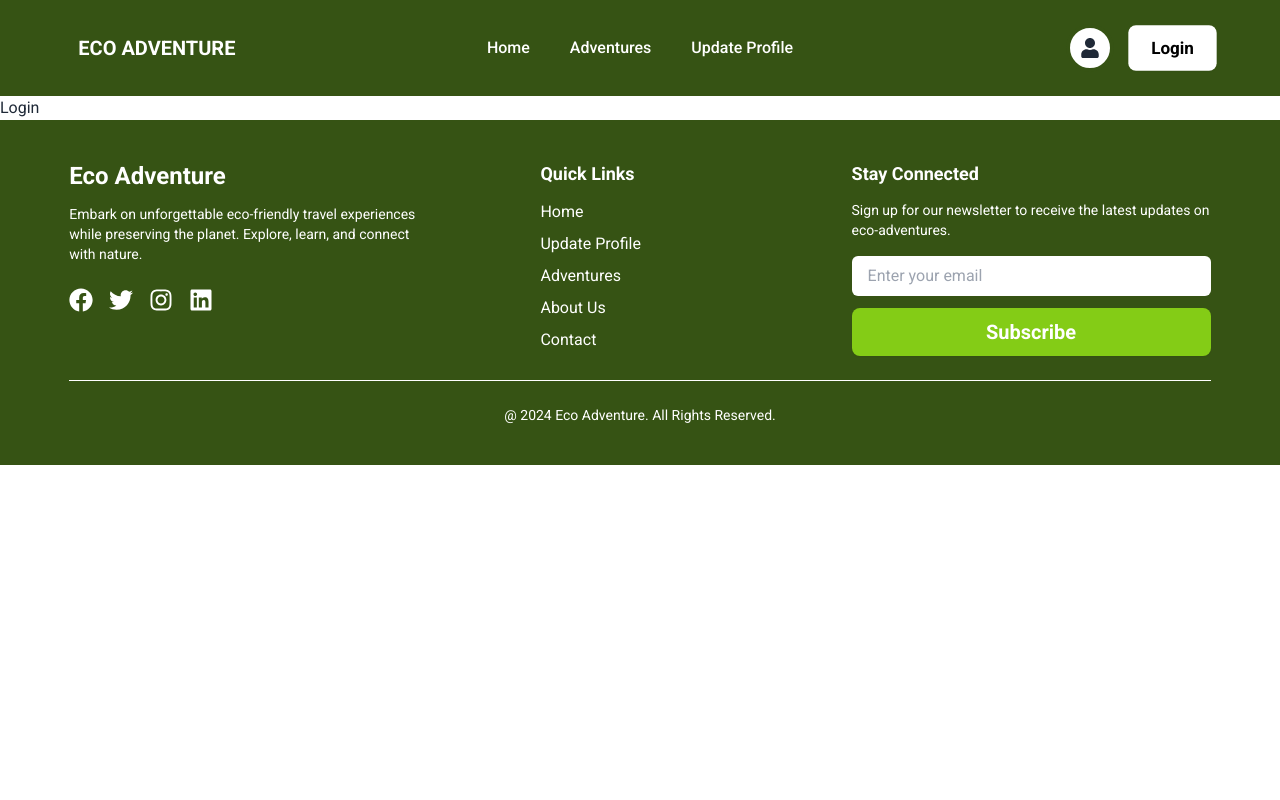
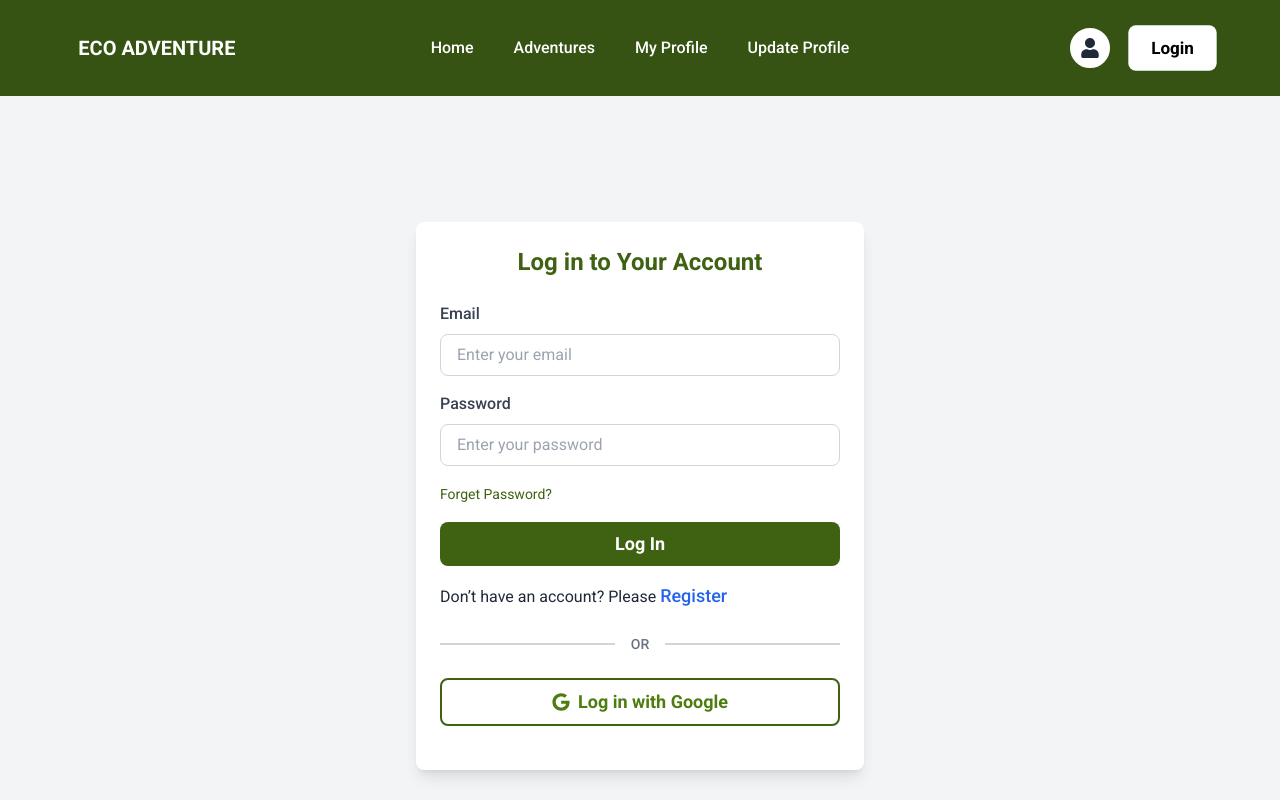
Before and after one commit to monzila-akter/eco-adventure, a React (Vite) app: page /login in a window 1280 px wide. Shown: the top 800 px of the page. Built offline with nearby package versions, Linux system fonts and the light colour scheme.

Commit message:
added details page and forms section

```diff
--- a/src/components/Navbar.jsx
+++ b/src/components/Navbar.jsx
@@ -28,6 +28,7 @@ const Navbar = () => {
         className="menu menu-sm dropdown-content bg-base-100 rounded-box z-[1] mt-3 w-52  shadow text-black text-lg font-medium p-4">
         <NavLink to="/">Home</NavLink>
         <NavLink to="/adventures">Adventures</NavLink>
+        <NavLink to="/myProfile">My Profile</NavLink>
         <NavLink to="/updateProfile">Update Profile</NavLink>
         <span className="w-12 h-12 rounded-full bg-white flex justify-center items-center text-xl border-4 border-lime-900 mt-4"><FaUser></FaUser></span>
     <Link to="/login" className="btn bg-lime-white  px-6 text-lg font-bold  border-none text-white mt-4 mb-4 bg-lime-900">Login</Link>
@@ -39,6 +40,7 @@ const Navbar = () => {
     <ul className="menu menu-horizontal px-1 text-white font-medium text-base space-x-10">
         <NavLink to="/">Home</NavLink>
         <NavLink to="/adventures">Adventures</NavLink>
+        <NavLink to="/myProfile">My Profile</NavLink>
         <NavLink to="/updateProfile">Update Profile</NavLink>
     </ul>
   </div>
--- a/src/pages/Login.jsx
+++ b/src/pages/Login.jsx
@@ -1,11 +1,94 @@
-import React from 'react';
+import React from "react";
+import { FaGoogle } from "react-icons/fa";
+import { Link } from "react-router-dom";
 
 const Login = () => {
-    return (
-        <div>
-            Login
+  return (
+    <div className="min-h-screen flex items-center justify-center bg-gray-100">
+      <div className="w-full max-w-md p-6 bg-white rounded-lg shadow-lg">
+        {/* Title */}
+        <h1 className="text-2xl font-bold text-center text-lime-800 mb-6">
+          Log in to Your Account
+        </h1>
+
+        {/* Login Form */}
+        <form>
+          {/* Email Field */}
+          <div className="mb-4">
+            <label
+              htmlFor="email"
+              className="block text-gray-700 font-medium mb-2"
+            >
+              Email
+            </label>
+            <input
+              type="email"
+              id="email"
+              name="email"
+              placeholder="Enter your email"
+              className="w-full px-4 py-2 border border-gray-300 rounded-lg focus:outline-none focus:ring-2 focus:ring-lime-800 focus:border-transparent"
+            />
+          </div>
+
+          {/* Password Field */}
+          <div className="mb-4">
+            <label
+              htmlFor="password"
+              className="block text-gray-700 font-medium mb-2"
+            >
+              Password
+            </label>
+            <input
+              type="password"
+              id="password"
+              name="password"
+              placeholder="Enter your password"
+              className="w-full px-4 py-2 border border-gray-300 rounded-lg focus:outline-none focus:ring-2 focus:ring-lime-800 focus:border-transparent"
+            />
+          </div>
+
+          {/* Forget Password */}
+          <div className="mb-4">
+            <a
+              href="/forget-password"
+              className="text-sm text-lime-800 hover:underline"
+            >
+              Forget Password?
+            </a>
+          </div>
+
+          {/* Login Button */}
+          <div>
+            <button
+              type="submit"
+              className="w-full text-lg font-semibold bg-lime-800 text-white py-2 px-4 rounded-lg hover:bg-lime-900 "
+            >
+              Log In
+            </button>
+          </div>
+          <p className="mt-4">Don’t have an account? Please <Link to="/register" className="text-lg font-medium text-blue-600">Register</Link></p>
+        </form>
+         {/* Separator */}
+         <div className="flex items-center justify-center mb-6 mt-6">
+          <div className="border-t-2 border-gray-300 w-full"></div>
+          <p className="text-sm font-medium text-gray-500 mx-4">OR</p>
+          <div className="border-t-2 border-gray-300 w-full"></div>
         </div>
-    );
+
+        {/* Google Login Button */}
+        <div className="mb-5">
+          <button
+
+            className="w-full flex items-center justify-center bg-white border-2 border-lime-800 text-lg font-semibold text-lime-700 py-2 px-4 rounded-lg hover:bg-gray-100 "
+          >
+            <FaGoogle className="mr-2"></FaGoogle>
+            Log in with Google
+          </button>
+        </div>
+      </div>
+
+    </div>
+  );
 };
 
 export default Login;
--- /dev/null
+++ b/src/pages/MyProfile.jsx
@@ -0,0 +1,11 @@
+
+
+const MyProfile = () => {
+    return (
+        <div>
+            this is my profile
+        </div>
+    );
+};
+
+export default MyProfile;
--- a/src/pages/Register.jsx
+++ b/src/pages/Register.jsx
@@ -1,11 +1,116 @@
-
+import React from "react";
+import { FaGoogle } from "react-icons/fa";
+import { Link } from "react-router-dom";
 
 const Register = () => {
-    return (
-        <div>
-          register
+  return (
+    <div className="min-h-screen flex items-center justify-center bg-gray-100 py-14">
+      <div className="w-full max-w-md p-6 bg-white rounded-lg shadow-lg">
+        {/* Title */}
+        <h1 className="text-2xl font-bold text-center text-lime-800 mb-6">
+          Log in to Your Account
+        </h1>
+
+        {/* Login Form */}
+        <form>
+          {/* Name Field */}
+          <div className="mb-4">
+            <label
+              htmlFor="email"
+              className="block text-gray-700 font-medium mb-2"
+            >
+              Name
+            </label>
+            <input
+              type="text"
+              name="name"
+              placeholder="Enter your name"
+              className="w-full px-4 py-2 border border-gray-300 rounded-lg focus:outline-none focus:ring-2 focus:ring-lime-800 focus:border-transparent"
+            />
+          </div>
+
+          {/* image Field */}
+          <div className="mb-4">
+            <label
+              htmlFor="email"
+              className="block text-gray-700 font-medium mb-2"
+            >
+              Image
+            </label>
+            <input
+              type="text"
+              name="image"
+              placeholder="photo url"
+              className="w-full px-4 py-2 border border-gray-300 rounded-lg focus:outline-none focus:ring-2 focus:ring-lime-800 focus:border-transparent"
+            />
+          </div>
+
+          {/* Email Field */}
+          <div className="mb-4">
+            <label
+              htmlFor="email"
+              className="block text-gray-700 font-medium mb-2"
+            >
+              Email
+            </label>
+            <input
+              type="email"
+              id="email"
+              name="email"
+              placeholder="Enter your email"
+              className="w-full px-4 py-2 border border-gray-300 rounded-lg focus:outline-none focus:ring-2 focus:ring-lime-800 focus:border-transparent"
+            />
+          </div>
+
+          {/* Password Field */}
+          <div className="mb-4">
+            <label
+              htmlFor="password"
+              className="block text-gray-700 font-medium mb-2"
+            >
+              Password
+            </label>
+            <input
+              type="password"
+              id="password"
+              name="password"
+              placeholder="Enter your password"
+              className="w-full px-4 py-2 border border-gray-300 rounded-lg focus:outline-none focus:ring-2 focus:ring-lime-800 focus:border-transparent"
+            />
+          </div>
+
+          {/* Login Button */}
+          <div className="mt-6">
+            <button
+              type="submit"
+              className="w-full text-lg font-semibold bg-lime-800 text-white py-2 px-4 rounded-lg hover:bg-lime-900 "
+            >
+              Register
+            </button>
+          </div>
+          <p className="mt-4">Already have an account? Please <Link to="/login" className="text-lg font-medium text-blue-600">Login</Link></p>
+        </form>
+         {/* Separator */}
+         <div className="flex items-center justify-center mb-6 mt-6">
+          <div className="border-t-2 border-gray-300 w-full"></div>
+          <p className="text-sm font-medium text-gray-500 mx-4">OR</p>
+          <div className="border-t-2 border-gray-300 w-full"></div>
         </div>
-    );
+
+        {/* Google Login Button */}
+        <div className="mb-5">
+          <button
+
+            className="w-full flex items-center justify-center bg-white border-2 border-lime-800 text-lg font-semibold text-lime-700 py-2 px-4 rounded-lg hover:bg-gray-100 "
+          >
+            <FaGoogle className="mr-2"></FaGoogle>
+            Log in with Google
+          </button>
+        </div>
+      </div>
+
+    </div>
+  );
 };
 
 export default Register;
--- a/src/pages/UserProfile.jsx
+++ /dev/null
@@ -1,11 +0,0 @@
-import React from 'react';
-
-const UserProfile = () => {
-    return (
-        <div>
-            user profile
-        </div>
-    );
-};
-
-export default UserProfile;
--- a/src/routes/router.jsx
+++ b/src/routes/router.jsx
@@ -3,11 +3,11 @@ import { createBrowserRouter } from "react-router-dom";
 import MainLayout from "../layouts/MainLayout";
 import Home from "../pages/Home";
 import UpdateProfile from "../pages/UpdateProfile";
-import UserProfile from "../pages/UserProfile";
 import Login from "../pages/Login";
 import Register from "../pages/Register";
 import Adventures from "../pages/Adventures";
 import Details from "../components/Details";
+import MyProfile from "../pages/MyProfile";
 
 
 const router = createBrowserRouter([
@@ -30,8 +30,8 @@ const router = createBrowserRouter([
             element: <UpdateProfile></UpdateProfile>
         },
         {
-            path: "/userProfile",
-            element: <UserProfile></UserProfile>
+            path: "/myProfile",
+            element: <MyProfile></MyProfile>
         },
         {
             path: "/login",
```
Also changed, not shown: src/components/Details.jsx (+60 -13 lines).
